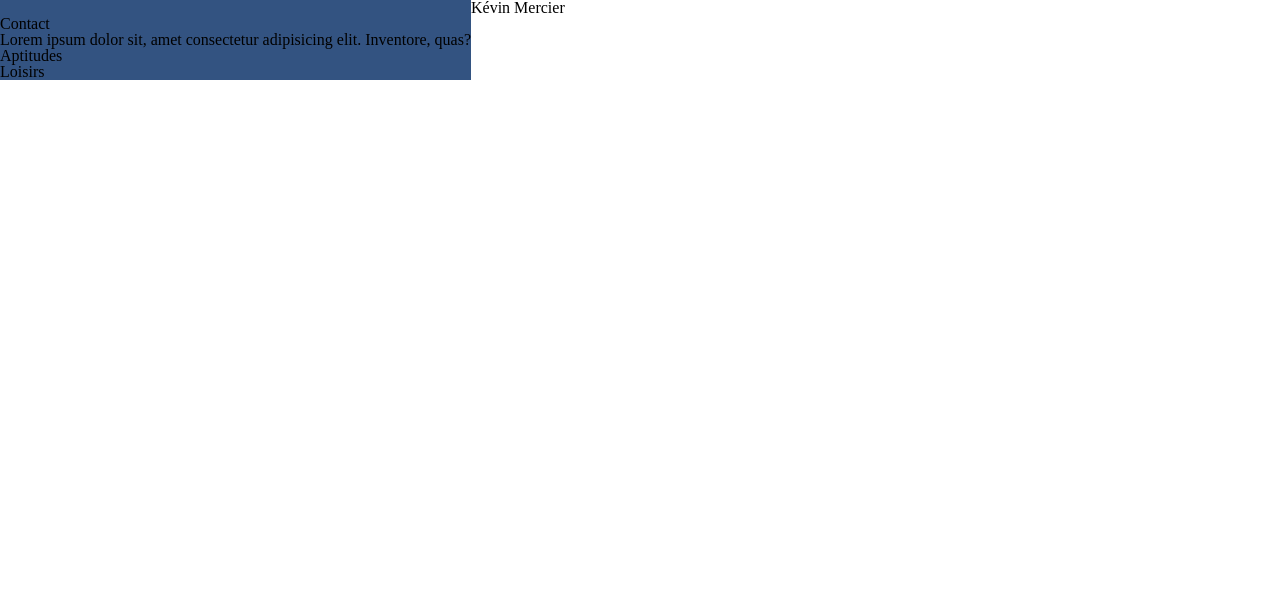
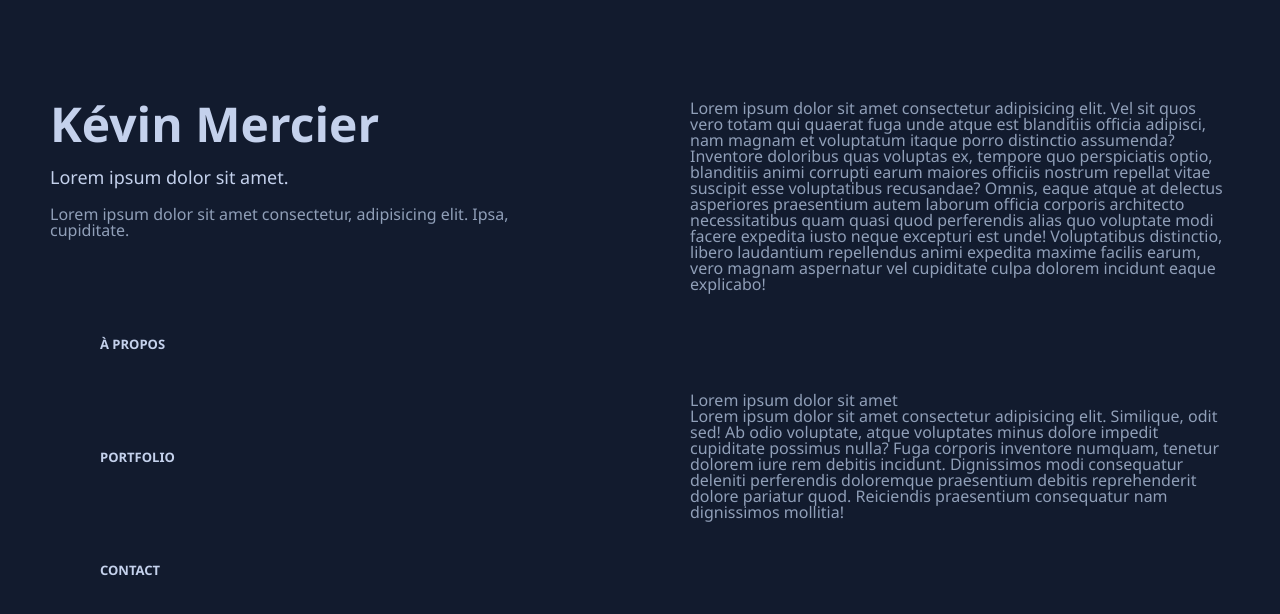
Before and after one commit to Kevin-Mercier/Kevin-Mercier.github.io, a plain HTML site: page index.html in a window 1280 px wide. Drawn offline with Linux system fonts and the light colour scheme.

Commit message:
début format portofolio

```diff
--- a/index.html
+++ b/index.html
@@ -10,15 +10,30 @@
 <body>
     <div class="wrapper">
         <section class="section__left">
-            <img src="" alt="">
-            <h2>Contact</h2>
-            <p>Lorem ipsum dolor sit, amet consectetur adipisicing elit. Inventore, quas?</p>
-            <h2>Aptitudes</h2>
-            <h2>Loisirs</h2>
+            <h1>Kévin Mercier</h1>
+
+            <h2>Lorem ipsum dolor sit amet.</h2>
+
+            <h3>Lorem ipsum dolor sit amet consectetur, adipisicing elit. Ipsa, cupiditate.</h3>
+            <nav>
+                <a class="section__left section__left--apropos" href="">&#xC0; propos</a>
+                <a class="section__left section__left--Portfolio " href="">Portfolio</a>
+                <a class="section__left section__left--Contact" href="">Contact</a>
+
+            </nav>
         </section>
+
         <section class="section__right">
-            <h1>Kévin Mercier</h1>
+            <p class="article__intro"> Lorem ipsum dolor sit amet consectetur adipisicing elit. Vel sit quos vero totam qui quaerat fuga unde atque est blanditiis officia adipisci, nam magnam et voluptatum itaque porro distinctio assumenda? Inventore doloribus quas voluptas ex, tempore quo perspiciatis optio, blanditiis animi corrupti earum maiores officiis nostrum repellat vitae suscipit esse voluptatibus recusandae? Omnis, eaque atque at delectus asperiores praesentium autem laborum officia corporis architecto necessitatibus quam quasi quod perferendis alias quo voluptate modi facere expedita iusto neque excepturi est unde! Voluptatibus distinctio, libero laudantium repellendus animi expedita maxime facilis earum, vero magnam aspernatur vel cupiditate culpa dolorem incidunt eaque explicabo!</p>
+
+            <article class="article">
+                <h3 class="article__title">Lorem ipsum dolor sit amet</h3>
+                <p class="article__content">
+                    Lorem ipsum dolor sit amet consectetur adipisicing elit. Similique, odit sed! Ab odio voluptate, atque voluptates minus dolore impedit cupiditate possimus nulla? Fuga corporis inventore numquam, tenetur dolorem iure rem debitis incidunt. Dignissimos modi consequatur deleniti perferendis doloremque praesentium debitis reprehenderit dolore pariatur quod. Reiciendis praesentium consequatur nam dignissimos mollitia!
+                </p>
+            </article>
         </section>
+
     </div>
 </body>
 </html>
--- a/style.css
+++ b/style.css
@@ -1,9 +1,61 @@
-
 .wrapper{
     display: flex;
-    width: 100%;
+}
+
+body {
+display: flex;
+background-color: #121b2e;
+font-family: 'Segoe UI', Tahoma, Geneva, Verdana, sans-serif;
+font-weight: 700;
+color: #C4D1EC;
 }
 
 .section__left{
-    background-color: #335381;
+    width: 50%;
+    margin-top: 100px;
+    margin-left: 50px;
+    margin-right: 50px;
 }
+
+.section__right{
+    width: 50%;
+    margin-top: 100px;
+    margin-left: 50px;
+    margin-right: 50px;
+    font-weight: 500;
+    color: #909FB8;
+}
+
+a {
+font-size: small;
+font-weight: 600;
+color: #C4D1EC;
+text-decoration: none;
+text-transform: uppercase;
+}
+
+nav{
+display: flex;
+flex-direction: column;
+}
+
+h1 {
+font-size: 3rem;
+padding-bottom: 20px;
+}
+
+h2 {
+font-size:large;
+font-weight: 400;
+}
+
+h3 {
+font-size: medium;
+font-weight: 400;
+color: #909FB8;
+margin-top: 20px;
+}
+
+.article__intro{
+margin-bottom: 100px;
+}
```
